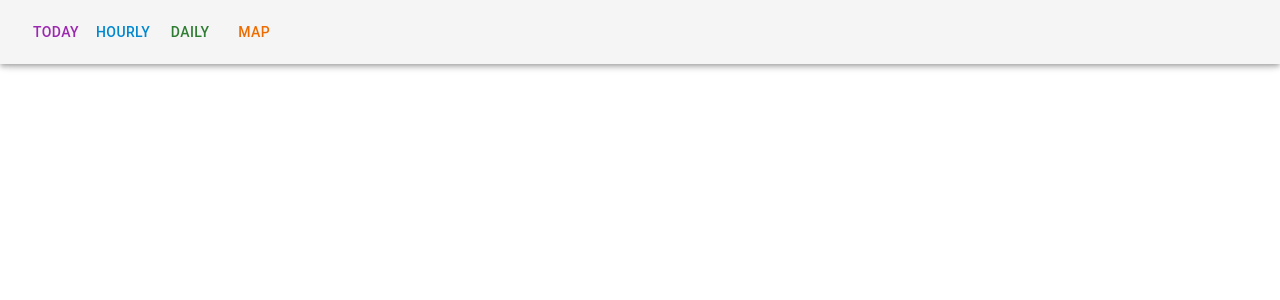
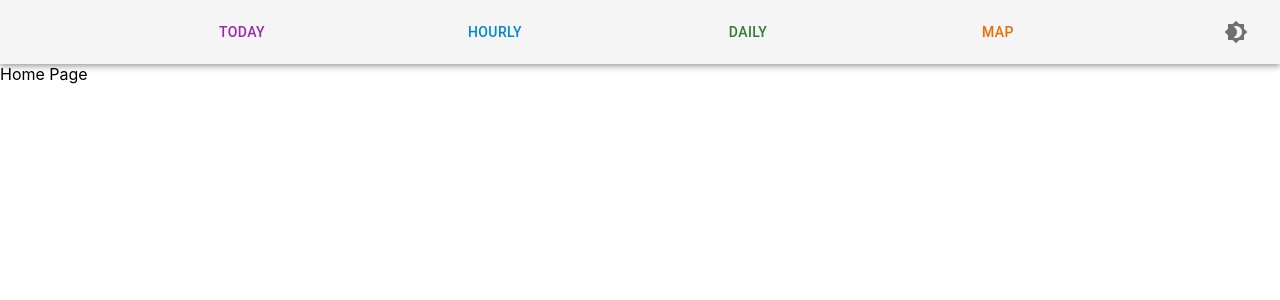
Before and after one commit to DorisLupulescu/weather-app, a React (Create React App) app: page / in a window 1280 px wide. Shown: the top 300 px of the page. Built offline with nearby package versions, Linux system fonts and the light colour scheme.

Commit message:
add dark theme toggle

```diff
--- a/src/App.tsx
+++ b/src/App.tsx
@@ -1,8 +1,12 @@
 import './App.css'
 
+import { ThemeProvider } from '@mui/material'
+import { useContext, useMemo } from 'react'
 import { RouterProvider, createBrowserRouter } from 'react-router-dom'
+import { DarkModeContext } from './context/DarkModeContext'
 import { MainLayout } from './layouts'
 import { Daily, Home, Hourly, Map, NotFound, Today } from './pages'
+import { getThemeMode } from './theme'
 
 const router = createBrowserRouter([
     {
@@ -11,7 +15,7 @@ const router = createBrowserRouter([
         errorElement: <NotFound />,
         children: [
             {
-                path: '',
+                index: true,
                 element: <Home />,
             },
             {
@@ -35,7 +39,15 @@ const router = createBrowserRouter([
 ])
 
 function App() {
-    return <RouterProvider router={router} />
+    const { darkMode } = useContext(DarkModeContext)
+
+    const theme = useMemo(() => getThemeMode(darkMode), [darkMode])
+
+    return (
+        <ThemeProvider theme={theme}>
+            <RouterProvider router={router} />
+        </ThemeProvider>
+    )
 }
 
 export default App
--- a/src/components/Header/index.tsx
+++ b/src/components/Header/index.tsx
@@ -1,14 +1,24 @@
-import { AppBar, Button, Toolbar } from '@mui/material'
+import { Brightness4, Brightness7 } from '@mui/icons-material'
+import { AppBar, Button, IconButton, Toolbar } from '@mui/material'
+import { useContext } from 'react'
+import { DarkModeContext } from '../../context/DarkModeContext'
+import { NavigationWrapper } from './styles'
 
 const Header = () => {
-    // initial setup
+    const { darkMode, toggleDarkMode } = useContext(DarkModeContext)
+
     return (
-        <AppBar color="default">
+        <AppBar position="static" color="default">
             <Toolbar>
-                <Button color="secondary">Today</Button>
-                <Button color="info">Hourly</Button>
-                <Button color="success">Daily</Button>
-                <Button color="warning">Map</Button>
+                <NavigationWrapper>
+                    <Button color="secondary">Today</Button>
+                    <Button color="info">Hourly</Button>
+                    <Button color="success">Daily</Button>
+                    <Button color="warning">Map</Button>
+                </NavigationWrapper>
+                <IconButton onClick={() => toggleDarkMode()}>
+                    {darkMode ? <Brightness7 /> : <Brightness4 />}
+                </IconButton>
             </Toolbar>
         </AppBar>
     )
--- /dev/null
+++ b/src/components/Header/styles.ts
@@ -0,0 +1,9 @@
+import { Box, styled } from '@mui/material'
+
+const NavigationWrapper = styled(Box)`
+    display: flex;
+    flex: auto;
+    justify-content: space-evenly;
+`
+
+export { NavigationWrapper }
--- /dev/null
+++ b/src/context/DarkModeContext.tsx
@@ -0,0 +1,39 @@
+import { useMediaQuery } from '@mui/material'
+import { ReactNode, createContext, useState } from 'react'
+
+interface IDarkModeProvider {
+    children: ReactNode
+}
+
+interface IDarkModeContext {
+    darkMode: boolean
+    toggleDarkMode: () => void
+}
+
+const DarkModeContext = createContext<IDarkModeContext>({
+    darkMode: false,
+    toggleDarkMode: () => {},
+})
+
+const DarkModeProvider = ({ children }: IDarkModeProvider) => {
+    const systemMode = useMediaQuery('(prefers-color-scheme: dark)')
+    const storedMode = localStorage.getItem('darkMode')
+
+    const isDefaultDarkMode = storedMode ? JSON.parse(storedMode) : systemMode
+    const [darkMode, setDarkMode] = useState<boolean>(isDefaultDarkMode)
+
+    const toggleDarkMode = () => {
+        setDarkMode((prev) => !prev)
+        localStorage.setItem('darkMode', JSON.stringify(!darkMode))
+    }
+
+    return (
+        <>
+            <DarkModeContext.Provider value={{ darkMode, toggleDarkMode }}>
+                {children}
+            </DarkModeContext.Provider>
+        </>
+    )
+}
+
+export { DarkModeContext, DarkModeProvider }
--- a/src/index.tsx
+++ b/src/index.tsx
@@ -1,13 +1,16 @@
 import React from 'react'
 import ReactDOM from 'react-dom/client'
+import App from './App'
+import { DarkModeProvider } from './context/DarkModeContext'
 import './index.css'
-import App from './App'
 import reportWebVitals from './reportWebVitals'
 
 const root = ReactDOM.createRoot(document.getElementById('root') as HTMLElement)
 root.render(
     <React.StrictMode>
-        <App />
+        <DarkModeProvider>
+            <App />
+        </DarkModeProvider>
     </React.StrictMode>
 )
 
--- /dev/null
+++ b/src/theme.ts
@@ -0,0 +1,10 @@
+import { createTheme } from '@mui/material'
+
+const getThemeMode = (mode: boolean) =>
+    createTheme({
+        palette: {
+            mode: mode ? 'dark' : 'light',
+        },
+    })
+
+export { getThemeMode }
```
